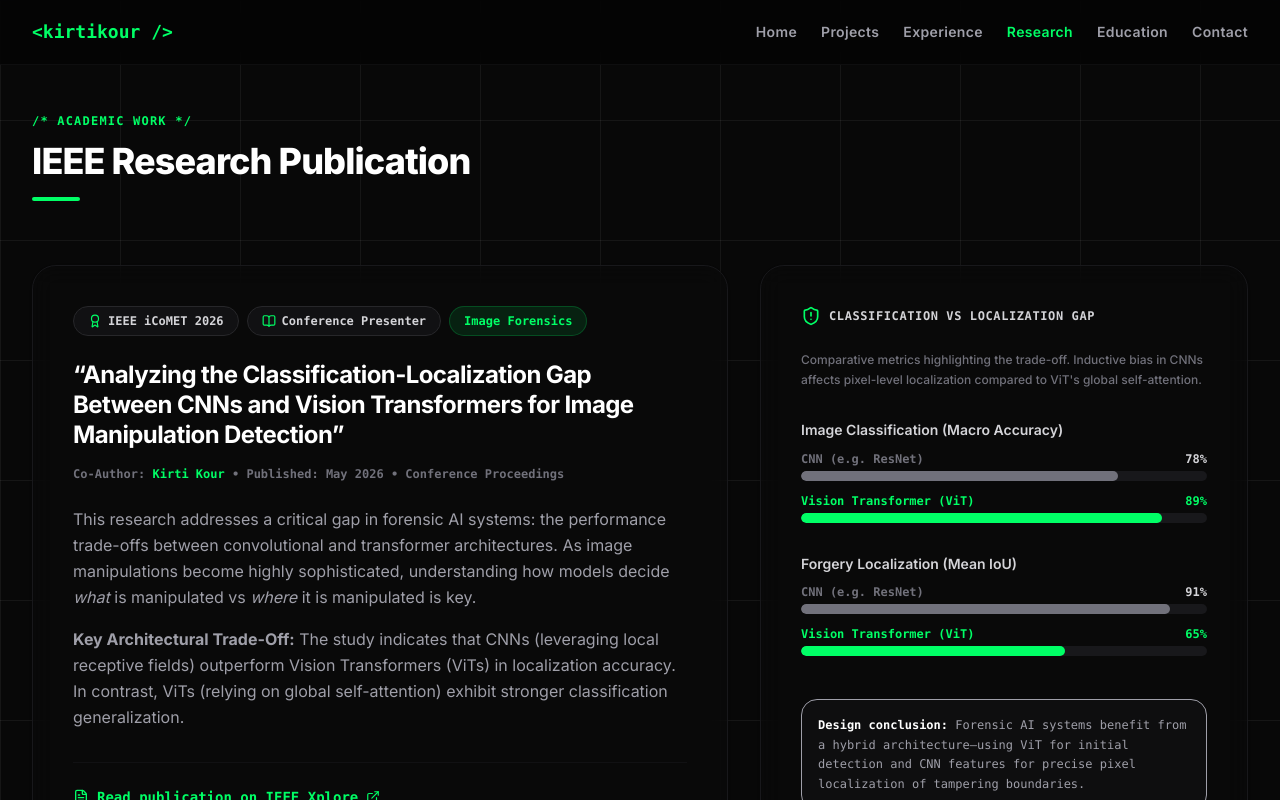
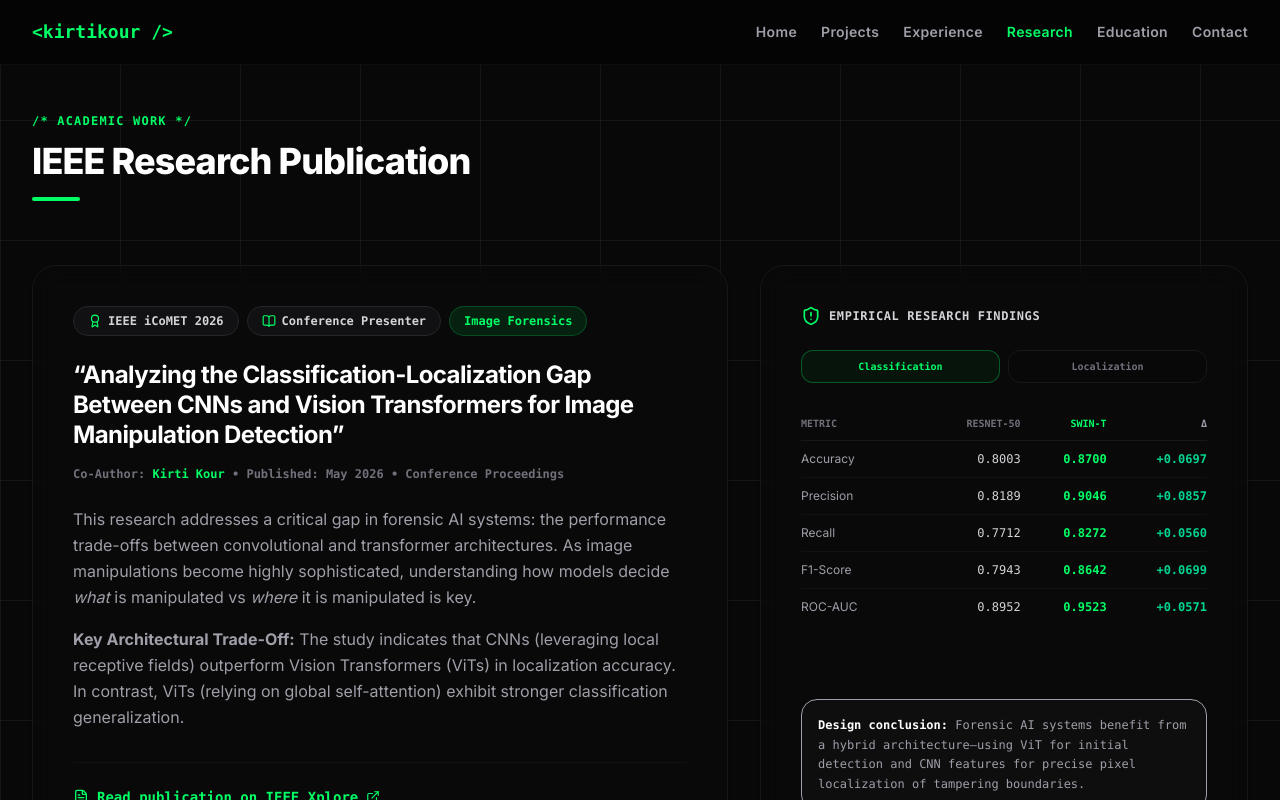
Before and after one commit to kirtikour/KIRTI-PORTFOLIO, a React (Vite) app: page / in a window 1280 px wide. Both pictures are taken after a click on the button "Research". Shown: the top 800 px of the page. Built offline with nearby package versions, Linux system fonts and the light colour scheme.

Commit message:
feat: display actual classification and localization performance metrics in Research component

```diff
--- a/src/components/Research.tsx
+++ b/src/components/Research.tsx
@@ -1,15 +1,11 @@
-import { useRef } from 'react';
+import { useState, useRef } from 'react';
 import { motion, useInView } from 'framer-motion';
 import { BookOpen, ExternalLink, ShieldAlert, Award, FileText } from 'lucide-react';
 
 export default function Research() {
   const sectionRef = useRef(null);
   const isInView = useInView(sectionRef, { once: true, margin: '-100px' });
-
-  const metrics = [
-    { name: 'Image Classification (Macro Accuracy)', cnn: 78, vit: 89, unit: '%' },
-    { name: 'Forgery Localization (Mean IoU)', cnn: 91, vit: 65, unit: '%' },
-  ];
+  const [activeMetricTab, setActiveMetricTab] = useState<'classification' | 'localization'>('classification');
 
   return (
     <section
@@ -102,55 +98,120 @@ export default function Research() {
             <div>
               <div className="flex items-center gap-2 mb-6">
                 <ShieldAlert className="w-5 h-5 text-[#00FF66]" />
-                <h4 className="font-bold text-zinc-300 text-xs uppercase tracking-wider font-mono">Classification vs Localization Gap</h4>
+                <h4 className="font-bold text-zinc-300 text-xs uppercase tracking-wider font-mono">Empirical Research Findings</h4>
               </div>
 
-              <p className="text-xs text-zinc-500 mb-8 leading-relaxed font-medium">
-                Comparative metrics highlighting the trade-off. Inductive bias in CNNs affects pixel-level localization compared to ViT's global self-attention.
-              </p>
+              {/* Toggle Buttons */}
+              <div className="flex gap-2 mb-6 font-mono text-[10px]">
+                <button
+                  onClick={() => setActiveMetricTab('classification')}
+                  className={`flex-1 py-2 rounded-xl border text-center font-bold transition-all duration-200 cursor-pointer ${
+                    activeMetricTab === 'classification'
+                      ? 'border-[#00FF66]/30 bg-[#00FF66]/5 text-[#00FF66]'
+                      : 'border-zinc-900 bg-zinc-950/40 text-zinc-500 hover:text-zinc-300'
+                  }`}
+                >
+                  Classification
+                </button>
+                <button
+                  onClick={() => setActiveMetricTab('localization')}
+                  className={`flex-1 py-2 rounded-xl border text-center font-bold transition-all duration-200 cursor-pointer ${
+                    activeMetricTab === 'localization'
+                      ? 'border-[#00FF66]/30 bg-[#00FF66]/5 text-[#00FF66]'
+                      : 'border-zinc-900 bg-zinc-950/40 text-zinc-500 hover:text-zinc-300'
+                  }`}
+                >
+                  Localization
+                </button>
+              </div>
 
-              {/* Graphical Bars */}
-              <div className="space-y-8">
-                {metrics.map((metric) => (
-                  <div key={metric.name} className="space-y-3">
-                    <div className="text-xs sm:text-sm font-semibold text-zinc-300 leading-tight">
-                      {metric.name}
-                    </div>
-
-                    {/* CNN Bar */}
-                    <div className="space-y-1">
-                      <div className="flex justify-between text-xs font-semibold font-mono">
-                        <span className="text-zinc-500">CNN (e.g. ResNet)</span>
-                        <span className="text-zinc-300">{metric.cnn}{metric.unit}</span>
-                      </div>
-                      <div className="h-2.5 w-full bg-zinc-900 rounded-full overflow-hidden">
-                        <motion.div
-                          initial={{ width: 0 }}
-                          animate={isInView ? { width: `${metric.cnn}%` } : {}}
-                          transition={{ duration: 1, delay: 0.3 }}
-                          className="h-full bg-zinc-500 rounded-full"
-                        />
-                      </div>
-                    </div>
-
-                    {/* ViT Bar */}
-                    <div className="space-y-1">
-                      <div className="flex justify-between text-xs font-semibold font-mono">
-                        <span className="text-[#00FF66]">Vision Transformer (ViT)</span>
-                        <span className="text-[#00FF66]">{metric.vit}{metric.unit}</span>
-                      </div>
-                      <div className="h-2.5 w-full bg-zinc-900 rounded-full overflow-hidden">
-                        <motion.div
-                          initial={{ width: 0 }}
-                          animate={isInView ? { width: `${metric.vit}%` } : {}}
-                          transition={{ duration: 1, delay: 0.5 }}
-                          className="h-full bg-[#00FF66] rounded-full"
-                        />
-                      </div>
-                    </div>
-                  </div>
-                ))}
-              </div>
+              {activeMetricTab === 'classification' ? (
+                /* Classification Table */
+                <div className="overflow-x-auto">
+                  <table className="w-full text-left font-mono text-xs border-collapse">
+                    <thead>
+                      <tr className="border-b border-zinc-900 text-zinc-500 text-[10px] uppercase">
+                        <th className="py-2.5 font-bold">Metric</th>
+                        <th className="py-2.5 text-right font-bold">ResNet-50</th>
+                        <th className="py-2.5 text-right font-bold text-[#00FF66]">Swin-T</th>
+                        <th className="py-2.5 text-right font-bold text-zinc-400">Δ</th>
+                      </tr>
+                    </thead>
+                    <tbody className="divide-y divide-zinc-900/60 text-zinc-300">
+                      <tr>
+                        <td className="py-2.5 text-zinc-400 font-sans">Accuracy</td>
+                        <td className="py-2.5 text-right">0.8003</td>
+                        <td className="py-2.5 text-right text-[#00FF66] font-bold">0.8700</td>
+                        <td className="py-2.5 text-right text-emerald-400 font-bold">+0.0697</td>
+                      </tr>
+                      <tr>
+                        <td className="py-2.5 text-zinc-400 font-sans">Precision</td>
+                        <td className="py-2.5 text-right">0.8189</td>
+                        <td className="py-2.5 text-right text-[#00FF66] font-bold">0.9046</td>
+                        <td className="py-2.5 text-right text-emerald-400 font-bold">+0.0857</td>
+                      </tr>
+                      <tr>
+                        <td className="py-2.5 text-zinc-400 font-sans">Recall</td>
+                        <td className="py-2.5 text-right">0.7712</td>
+                        <td className="py-2.5 text-right text-[#00FF66] font-bold">0.8272</td>
+                        <td className="py-2.5 text-right text-emerald-400 font-bold">+0.0560</td>
+                      </tr>
+                      <tr>
+                        <td className="py-2.5 text-zinc-400 font-sans">F1-Score</td>
+                        <td className="py-2.5 text-right">0.7943</td>
+                        <td className="py-2.5 text-right text-[#00FF66] font-bold">0.8642</td>
+                        <td className="py-2.5 text-right text-emerald-400 font-bold">+0.0699</td>
+                      </tr>
+                      <tr>
+                        <td className="py-2.5 text-zinc-400 font-sans">ROC-AUC</td>
+                        <td className="py-2.5 text-right">0.8952</td>
+                        <td className="py-2.5 text-right text-[#00FF66] font-bold">0.9523</td>
+                        <td className="py-2.5 text-right text-emerald-400 font-bold">+0.0571</td>
+                      </tr>
+                    </tbody>
+                  </table>
+                </div>
+              ) : (
+                /* Localization Table */
+                <div className="overflow-x-auto">
+                  <table className="w-full text-left font-mono text-xs border-collapse">
+                    <thead>
+                      <tr className="border-b border-zinc-900 text-zinc-500 text-[10px] uppercase">
+                        <th className="py-2.5 font-bold">Metric</th>
+                        <th className="py-2.5 text-right font-bold text-[#00FF66]">ResNet-50</th>
+                        <th className="py-2.5 text-right font-bold">Swin-T</th>
+                      </tr>
+                    </thead>
+                    <tbody className="divide-y divide-zinc-900/60 text-zinc-300">
+                      <tr>
+                        <td className="py-2.5 text-zinc-400 font-sans">IoU (mean ± std)</td>
+                        <td className="py-2.5 text-right text-[#00FF66] font-bold">0.2185 ± 0.260</td>
+                        <td className="py-2.5 text-right">0.1101 ± 0.127</td>
+                      </tr>
+                      <tr>
+                        <td className="py-2.5 text-zinc-400 font-sans">IoU (median)</td>
+                        <td className="py-2.5 text-right text-[#00FF66] font-bold">0.0397</td>
+                        <td className="py-2.5 text-right">0.0329</td>
+                      </tr>
+                      <tr>
+                        <td className="py-2.5 text-zinc-400 font-sans">Energy Inside (mean ± std)</td>
+                        <td className="py-2.5 text-right text-[#00FF66] font-bold">0.2447 ± 0.268</td>
+                        <td className="py-2.5 text-right">0.1362 ± 0.154</td>
+                      </tr>
+                      <tr>
+                        <td className="py-2.5 text-zinc-400 font-sans">Energy Inside (median)</td>
+                        <td className="py-2.5 text-right text-[#00FF66] font-bold">0.0758</td>
+                        <td className="py-2.5 text-right">0.0436</td>
+                      </tr>
+                      <tr>
+                        <td className="py-2.5 text-zinc-400 font-sans">Pointing Game Accuracy</td>
+                        <td className="py-2.5 text-right text-[#00FF66] font-bold">0.4279</td>
+                        <td className="py-2.5 text-right">0.1466</td>
+                      </tr>
+                    </tbody>
+                  </table>
+                </div>
+              )}
             </div>
 
             <div className="mt-8 p-4 bg-zinc-900/40 rounded-2xl border border-zinc-850 text-xs text-zinc-400 leading-relaxed font-mono">
```
